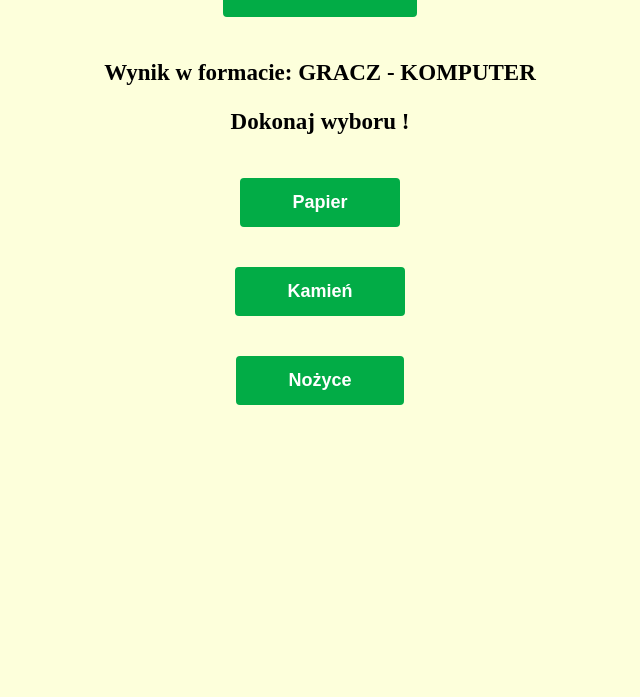
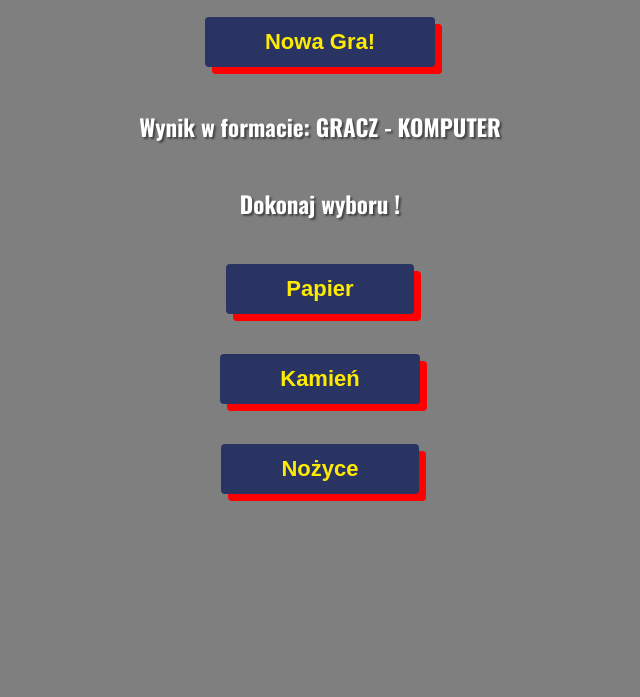
Before and after one commit to inspirer10/papier-kamien-nozyce, a website: page index.html in a window 1280 px wide. Shown: the part 103-800 px from the top of the page, without its empty margins (320-960 px from the left). Drawn offline with nearby package versions, Linux system fonts and the light colour scheme.

Commit message:
Massive changes in css

```diff
--- a/index.html
+++ b/index.html
@@ -4,30 +4,41 @@
 	<head>
 		<meta charset="UTF-8">
 		<title>Gra w papier, kamień i nożyce</title>
-		<link href="https://fonts.googleapis.com/css?family=Merriweather:400,700" rel="stylesheet">
+		<link href="https://fonts.googleapis.com/css?family=Oswald:400,700&display=swap" rel="stylesheet">
 		<link rel="stylesheet" type="text/css" href="css/style.css">
 		<meta name="viewport" content="width=device-width, initial-scale=1.0">
 	</head>
 
 	<body>
+
+
 		<div id="informations" class="boost">Kliknij przycisk i podaj liczbę rund !</div>
 		<div>
 			<button id="rounds">Nowa Gra!</button>
 		</div>
+
+
 		<p class="result">Wynik w formacie: GRACZ - KOMPUTER</p>
 		<div id="result" class="score"></div>
-		<p class="result">Dokonaj wyboru !</p>
+		<p class="choice">Dokonaj wyboru !</p>
+
+
 		<div>
 			<button id="papier" data-move="papier" class="player-move">Papier</button>
 		</div>
 		<div>
+
 			<button id="kamien" data-move="kamień" class="player-move">Kamień</button>
 		</div>
+
 		<div>
 			<button id="nozyce" data-move="nożyce" class="player-move">Nożyce</button>
 		</div>
-		<div id="output" class="boost"></div>
+
+
+		<div id="output" class="output"></div>
 		<div id="gameInfo" class="boost"></div>
+
 
 		<!--  to co bedzie widoczne dopiero po końcu gry - modal z wynikiem -->
 		<div class="overlay" id="modal-overlay">
@@ -42,6 +53,7 @@
 				</table>
 			</div>
 		</div>
+
 		<script src="js/index.js"></script>
 	</body>
 
--- a/js/index.js
+++ b/js/index.js
@@ -16,7 +16,7 @@
 		playerScore: 0,
 		computerScore: 0,
 		block: true,
-		progress: []  // tablica
+		progress: [] // tablica
 	};
 
 
@@ -47,9 +47,9 @@
 			modals[i].classList.remove('show');
 		};
 
-		var targetElement = document.querySelector(modalToShow); 		//modalHref   				to potem znika(?)
+		var targetElement = document.querySelector(modalToShow); //modalHref   				to potem znika(?)
 		document.querySelector('#modal-overlay').classList.add('show');
-		targetElement.classList.add('show');							//modalHref						to potem znika(?)
+		targetElement.classList.add('show'); //modalHref						to potem znika(?)
 
 	};
 
@@ -93,8 +93,7 @@
 			event.stopPropagation();
 		});
 	}
-	//   działający modal!
-
+	//   działający modal
 
 
 
@@ -156,11 +155,11 @@
 
 
 		var data = {
-			currentRound: params.currentRound, 					//numer akutalnej rundy
-			player: playerChoice, 								//ruch gracza
-			ai: computerChoice, 								//ruch komputer
-			roundResult: roundResult,	 						//wynik rundy (wygrana,remis,porażka)
-			gameResult: params.playerScore + ' - ' + params.computerScore	// wynik gry po rundzie (1-0 3-2)
+			currentRound: params.currentRound, //numer akutalnej rundy
+			player: playerChoice, //ruch gracza
+			ai: computerChoice, //ruch komputer
+			roundResult: roundResult, //wynik rundy (wygrana,remis,porażka)
+			gameResult: params.playerScore + ' - ' + params.computerScore // wynik gry po rundzie (1-0 3-2)
 		};
 
 		params.progress.push(data);
@@ -184,7 +183,24 @@
 		if (params.playerScore == params.rounds) {
 			info('<strong>WYGRAŁEŚ</strong> GRĘ, <strong>GRATULACJE!</strong>');
 			params.block = true;
-			log('Gra skończona, <strong>kliknij</strong> Przycisk <strong>Nowa Gra !</strong> !');
+			log('Gra skończona, <strong>kliknij</strong> Przycisk <strong>Nowa Gra</strong> !');
+
+			for (var i = 0; i < params.progress.length; i++) {
+				boxes += `<tr></tr>
+								<td>${params.progress[i].currentRound}.</td>
+								<td>${params.progress[i].player}</td>
+								<td>${params.progress[i].ai}</td>
+								<td>${params.progress[i].roundResult}</td>
+								<td>${params.progress[i].gameResult}</td>
+							</tr>`
+			}
+
+			table.innerHTML = boxes;
+			showModal('.game-over'); // iDentyfikator MODALA który ma być otwarty
+		} else if (params.computerScore == params.rounds) {
+			info('<strong>PRZEGRAŁEŚ</strong> GRĘ, POWODZENIA NASTĘPNYM RAZEM !');
+			params.block = true;
+			log('Gra skończona, <strong>kliknij</strong> Przycisk <strong>Nowa Gra</strong> !');
 
 			for (var i = 0; i < params.progress.length; i++) {
 				boxes += `<tr>
@@ -197,24 +213,7 @@
 			}
 
 			table.innerHTML = boxes;
-			showModal('.game-over');	// iDentyfikator MODALA który ma być otwarty
-		} else if (params.computerScore == params.rounds) {
-			info('<strong>PRZEGRAŁEŚ</strong> GRĘ, POWODZENIA NASTĘPNYM RAZEM !');
-			params.block = true;
-			log('Gra skończona, <strong>kliknij</strong> Przycisk <strong>Nowa Gra !</strong> !');
-
-			for (var i = 0; i < params.progress.length; i++) {
-				boxes += `<tr>
-								<td>${params.progress[i].currentRound}.</td>
-								<td>${params.progress[i].player}</td>
-								<td>${params.progress[i].ai}</td>
-								<td>${params.progress[i].roundResult}</td>
-								<td>${params.progress[i].gameResult}</td>
-							</tr>`
-			}
-
-			table.innerHTML = boxes;
-			showModal('.game-over');	// iDentyfikator MODALA który ma być otwarty
+			showModal('.game-over'); // iDentyfikator MODALA który ma być otwarty
 
 		};
 	};
--- a/sass/style.scss
+++ b/sass/style.scss
@@ -1,44 +1,51 @@
 body {
-	padding: 20px;
+	padding: 30px;
+	margin: 0;
 	text-align: center;
-	background: #fdffdb;
+	background-color: rgba(0, 0, 0, 0.5);
+	font-family: 'Oswald', sans-serif;
+	color: white;
+	text-shadow: 2px 2px 2px #444;
 }
 
 button {
 	display: inline-block;
-   padding: 12px 50px;
+	padding: 12px 60px;
 	max-width: 100%;
 	margin: 20px 0;
-	font-size: 18px;
-   font-weight: 600;
+	font-size: 22px;
+	font-weight: bold;
 	text-align: center;
 	white-space: nowrap;
 	vertical-align: middle;
 
-	color: #fff;
-   background-color: #02ac46;
-	border: 2px solid #02ac46;
-   border-radius: 4px;
-
-	transition: color .4s, background-color .4s;
-
 	cursor: pointer;
-	outline: 0!important;
+	outline: 0 !important;
 	text-decoration: none;
 	touch-action: manipulation;
 	user-select: none;
 
-	&:hover, &:active {
-		color: #02ac46;
-		background-color: #fff;
+	border: none;
+	border-radius: 4px;
+	transition: color .3s, background-color .3s;
+	text-decoration: none;
+	color: #ffeb01;
+	background: #293462;
+	box-shadow: 7px 7px 0 red;
+
+	&:hover,
+	&:active {
+		background: #216583;
+		color: red;
 	}
 }
 
 
 .score {
-	font-size: 35px;
+	font-size: 50px;
 	font-weight: bold;
-	color: limegreen;
+	color: #c10000;
+	padding-top: 20px;
 }
 
 .result {
@@ -46,8 +53,22 @@ button {
 	font-weight: bold;
 }
 
+.choice {
+	font-size: 23px;
+	font-weight: bold;
+	margin-top: 0;
+}
+
 .boost {
-	font-size: 20px;
+	font-size: 30px;
+	color: #c10000;
+	font-weight: bold;
+	padding-bottom: 25px;
+}
+
+.output {
+	font-size: 22px;
+	padding-top: 25px;
 }
 
 //  13.2 - modal
@@ -75,11 +96,12 @@ button {
 .modal {
 	display: none;
 	background: #fff;
-	width: 700px;
 	font-size: 21px;
 	position: absolute;
 	left: 50%;
 	transform: translate(-50%, 0%);
+	color: black;
+	text-shadow: none;
 
 	&.show {
 		display: block;
@@ -95,6 +117,13 @@ button {
 		padding: 5px;
 		color: #000;
 		text-decoration: none;
+		font-size: 35px;
+		padding-right: 15px;
+		padding-top: 0;
+
+		&:hover {
+			color: red;
+		}
 	}
 
 	header {
@@ -116,8 +145,8 @@ a {
 	font-size: 30px;
 }
 
+
 //tabelka w modalu
-
 td {
 	padding: 5px;
 	width: 20%;
@@ -127,7 +156,3 @@ td {
 	color: blue;
 	font-size: 25px;
 }
-
-#table {
-	width: 700px;
-}
```
Also changed, not shown: package.json (+3 -14 lines), css/style.css, js/script.js (deleted), 1 other file. Lines whose indentation alone changed are shown as unchanged.
